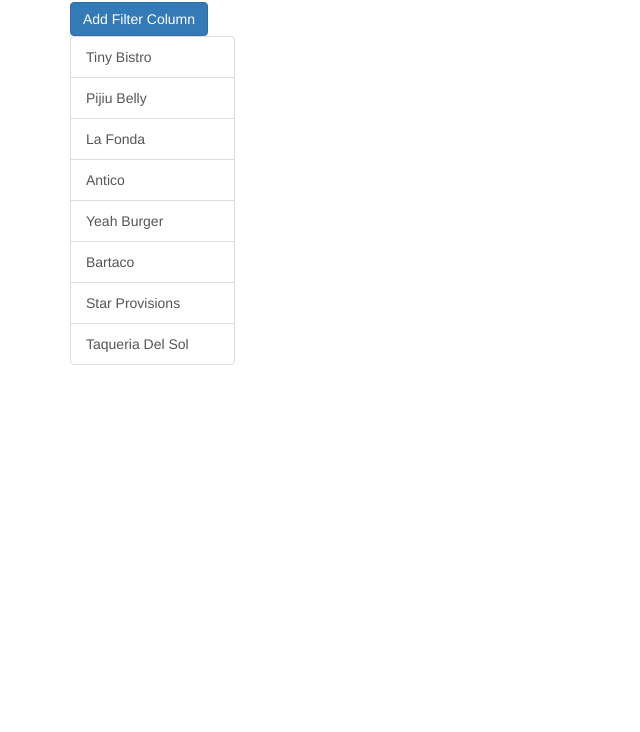
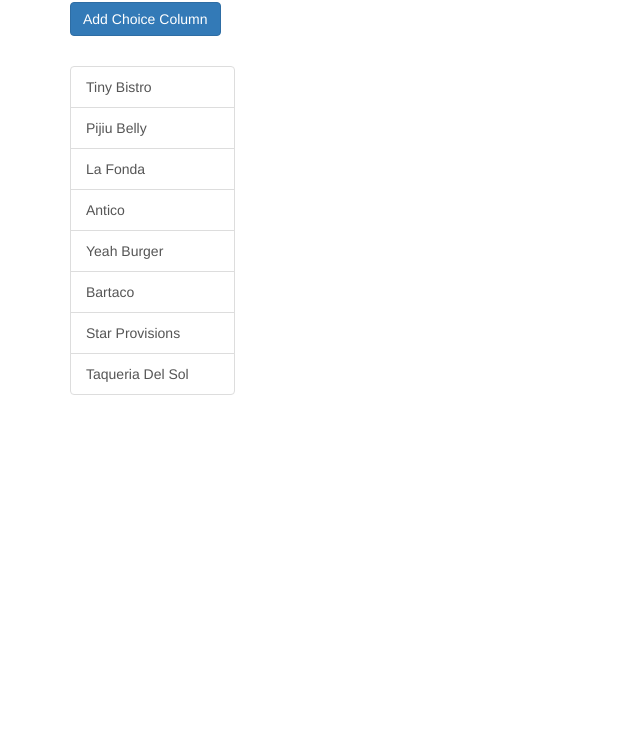
Before and after one commit to jessephillips/lunch-app, a plain HTML site: page index.html in a window 1280 px wide. Shown: the part 68-800 px from the top of the page, without its empty margins (0-640 px from the left). Drawn offline with nearby package versions, Linux system fonts and the light colour scheme.

Commit message:
Change the addFilter button.

```diff
--- a/index.html
+++ b/index.html
@@ -18,7 +18,7 @@
 	<body>
 		<div class="container">
 			<h1>Lunch Choosing App</h1>
-			<button id="addFilter" class="btn btn-primary">Add Filter Column</button>
+			<button id="addFilter" class="btn btn-primary">Add Choice Column</button>
 			<div id="filterRow" class="row">
 				<div class="col-sm-2">
 					<ul id="demo" class="list-group">
--- a/main.css
+++ b/main.css
@@ -7,3 +7,7 @@
   color: white;
   font-weight: 700;
 }
+
+#addFilter {
+	margin-bottom: 30px;
+}
```
